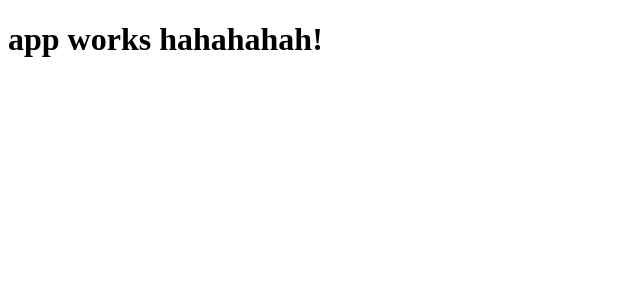
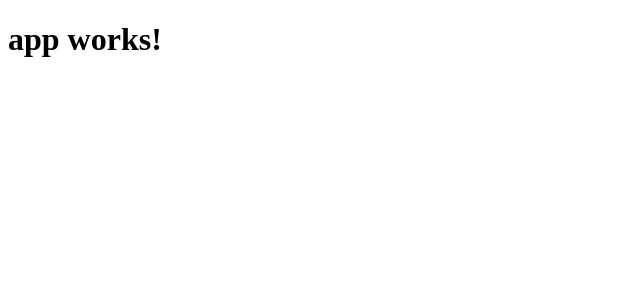
Before and after one commit to yuens1002/angular4-cli-test, an Angular app: page / in a window 1280 px wide. Shown: the top 300 px of the page, without its empty margins (0-640 px from the left). Built offline with nearby package versions, Linux system fonts and the light colour scheme.

Commit message:
changed title for testing

```diff
--- a/src/app/app.component.ts
+++ b/src/app/app.component.ts
@@ -6,7 +6,7 @@ import { Component } from '@angular/core';
   styleUrls: ['./app.component.css']
 })
 export class AppComponent {
-  title = 'app works hahahahah!';
+  title = 'app works!';
   name = [1, 2, 3, 4, 5];
 
 }
```
